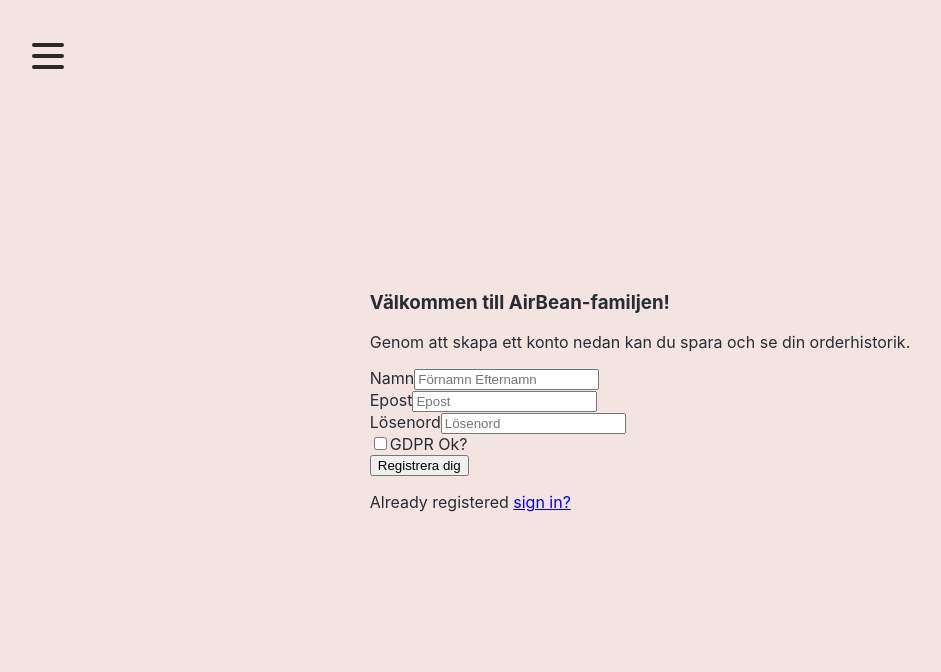
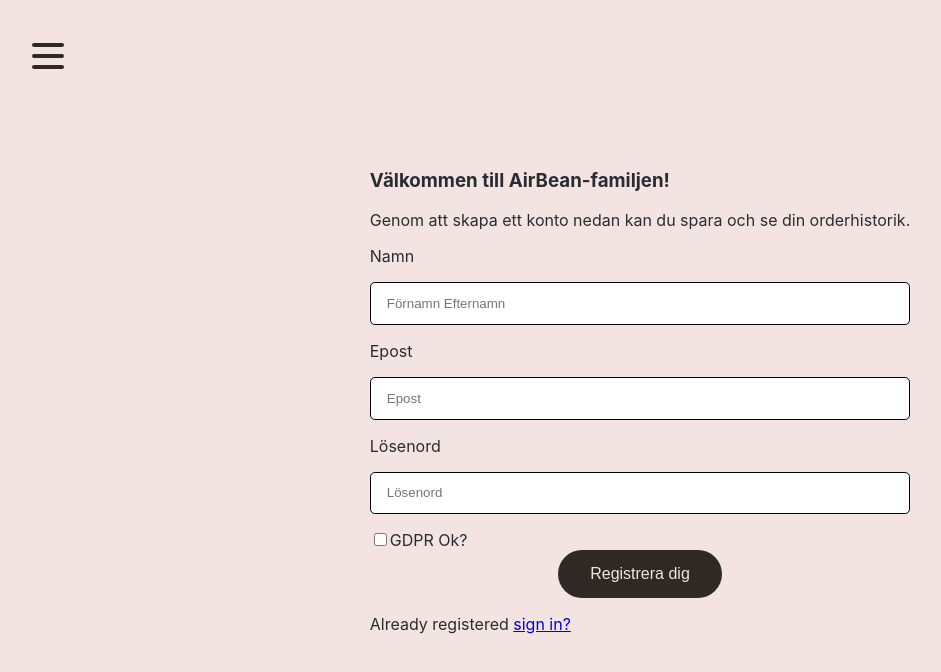
Before and after one commit to r-lofcroft/Airbean-frontend, a React (Create React App) app: page / in a window 1280 px wide. Shown: the top 672 px of the page, without its empty margins (0-941 px from the left). Built offline with nearby package versions, Linux system fonts and the light colour scheme.

Commit message:
added css

```diff
--- a/src/components/Checkout/Products/products.js
+++ b/src/components/Checkout/Products/products.js
@@ -97,7 +97,7 @@
           <p>Total: {sum}</p>
           <p>Inkl moms + drönarleverans</p>
         </div>
-       <button id="purchase" onClick={()=>takeMyMoney(counterTitles)}>
+       <button className="mainButton    " onClick={()=>takeMyMoney(counterTitles)}>
           Take my money!
        </button>
        </StyledProducts>
--- a/src/components/signup.js
+++ b/src/components/signup.js
@@ -41,17 +41,17 @@
             <form onSubmit={handleSubmit} id="sign-up-form">
 
                 <div>
-                    <label htmlFor="name">Namn</label>
+                    <label htmlFor="name">Namn</label> <br></br>
                     <input type="text" placeholder="Förnamn Efternamn" value={name} onChange={handleNameChange} />
                 </div>
 
                 <div>
-                    <label htmlFor="email">Epost</label>
+                    <label htmlFor="email">Epost</label><br></br>
                     <input type="email" placeholder="Epost" value={email} onChange={handleEmailChange}/>
                 </div>
 
                 <div>
-                    <label  htmlFor="password">Lösenord</label>
+                    <label  htmlFor="password">Lösenord</label><br></br>
                     <input type="password" placeholder="Lösenord" value={pwd} onChange={handlePwdChange} />
                 </div>
                 <div>
@@ -61,7 +61,7 @@
                     </div>
                 </div>
 
-                <button type="submit" >Registrera dig</button>
+                <button type="submit" className="mainButton">Registrera dig</button>
                 <p>
                     Already registered <a href="/login">sign in?</a>
                 </p>
--- a/src/global.js
+++ b/src/global.js
@@ -41,12 +41,32 @@
     transform: rotate(45deg);
     -webkit-transform: rotate(45deg);
   }
-  #purchase{
+  .mainButton{
     background: ${({ theme }) => theme.primaryDark};
     color: ${({ theme }) => theme.primaryLight};
     border: none;
     padding: 15px 32px;
     font-size: 16px;
     border-radius: 50px;
+    display: block;
+    margin-left: auto;
+    margin-right: auto;
   }
+  img {
+    -webkit-filter: invert(1);
+    filter: invert(1);
+    width: 1.5rem;
+    display: block;
+    margin-left: auto;
+    margin-right: auto;
+    }
+  input[type=text], [type=email], [type=password] {
+    width: 100%;
+    padding: 0.8rem 1rem;
+    margin: 1rem 0;
+    box-sizing: border-box;
+    border-radius: 0.3rem;
+    border: 0.1rem solid black;
+  }
+
   `
```
